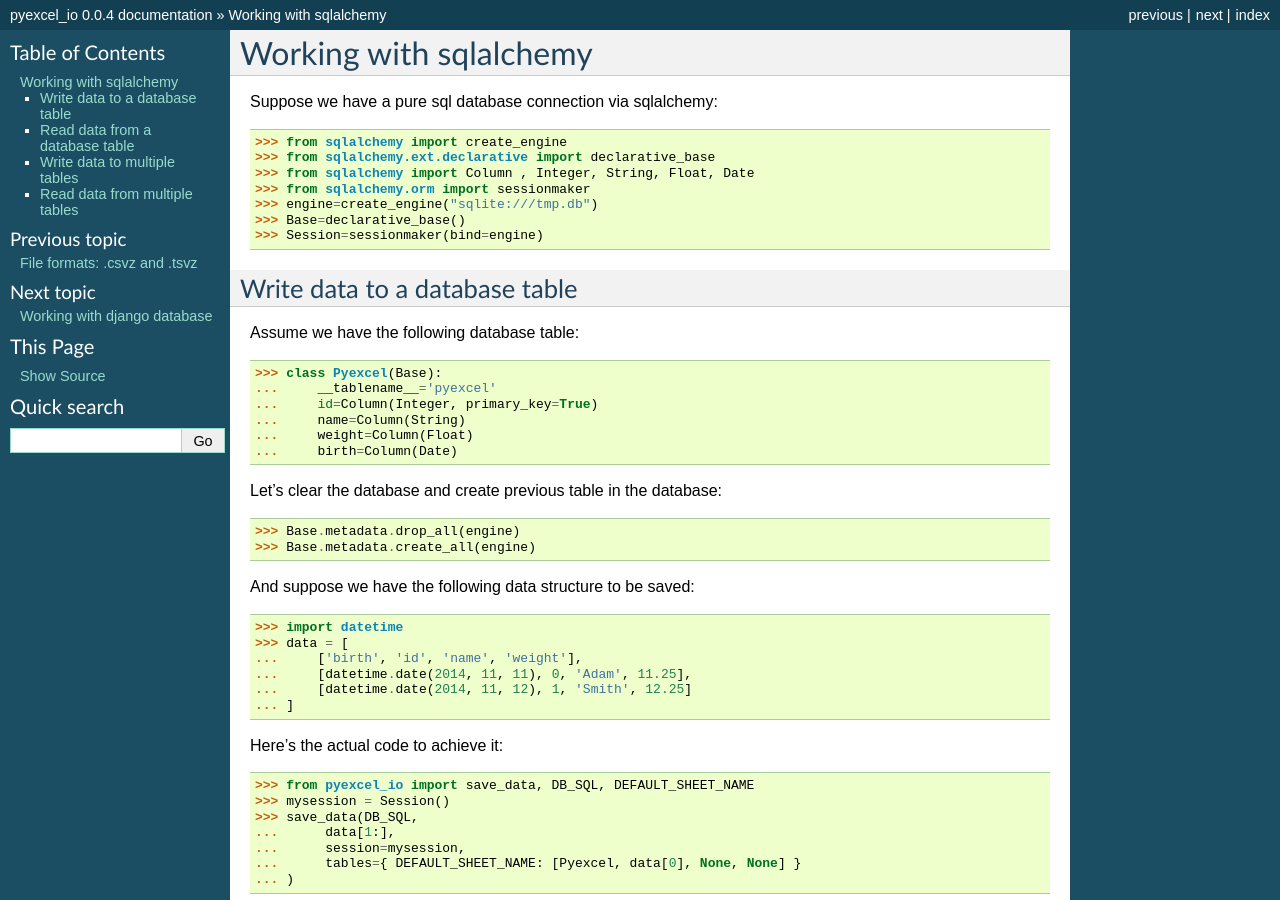
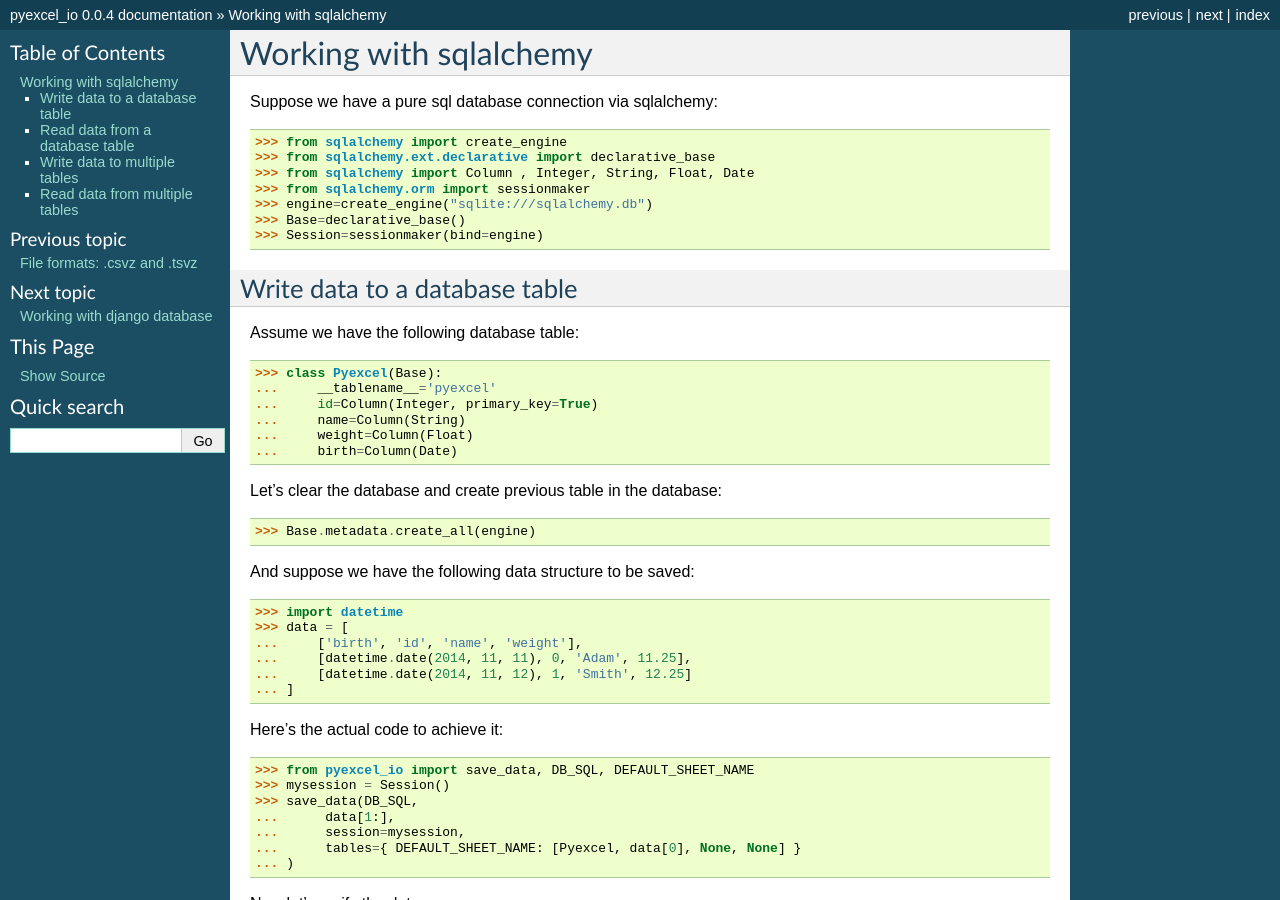
Before and after one commit to pyexcel/pyexcel-io, a Sphinx documentation site: the page built from doc/source/sqlalchemy.rst, in a window 1280 px wide and 900 px high. Built offline with Sphinx 7.4.7, drawn with Linux system fonts in a browser that asks for light colours.

```diff
--- a/doc/source/sqlalchemy.rst
+++ b/doc/source/sqlalchemy.rst
@@ -7,7 +7,7 @@ Suppose we have a pure sql database connection via sqlalchemy:
     >>> from sqlalchemy.ext.declarative import declarative_base
     >>> from sqlalchemy import Column , Integer, String, Float, Date
     >>> from sqlalchemy.orm import sessionmaker
-    >>> engine=create_engine("sqlite:///tmp.db")
+    >>> engine=create_engine("sqlite:///sqlalchemy.db")
     >>> Base=declarative_base()
     >>> Session=sessionmaker(bind=engine)
 
@@ -24,12 +24,11 @@ Assume we have the following database table::
     ...     weight=Column(Float)
     ...     birth=Column(Date)
 
-Let's clear the database and create previous table in the database:
+Let's clear the database and create previous table in the database::
 
-    >>> Base.metadata.drop_all(engine)
     >>> Base.metadata.create_all(engine)
 
-And suppose we have the following data structure to be saved:
+And suppose we have the following data structure to be saved::
 
     >>> import datetime
     >>> data = [
@@ -191,4 +190,4 @@ Let's use previous data for reading and see if we could get them via
 
    >>> mysession.close()
    >>> import os
-   >>> os.unlink('tmp.db')
+   >>> os.unlink('sqlalchemy.db')
```
Also changed, not shown: 1 other file.
